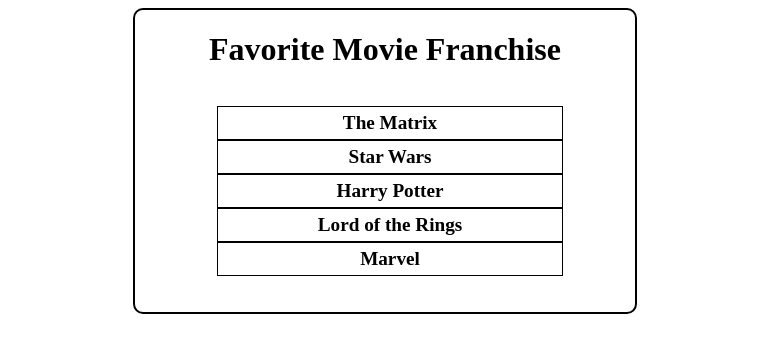
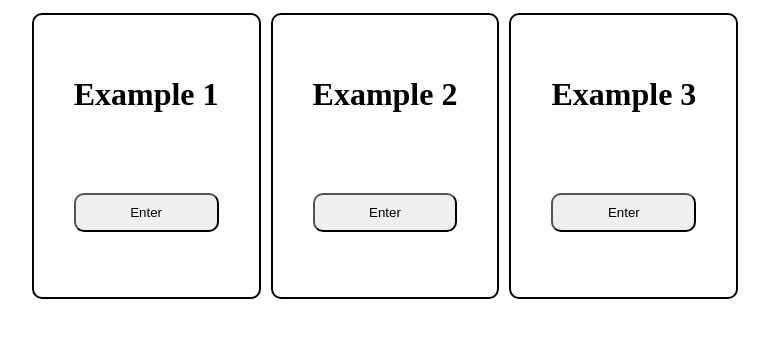
Before and after one commit to dougsten/DOM-Manipulation, a plain HTML site: page index.html in a window 1280 px wide. Shown: the whole page, without its empty margins (255-1024 px from the left). Drawn offline with Linux system fonts and the light colour scheme.

```diff
--- a/css/styles.css
+++ b/css/styles.css
@@ -1,28 +1,33 @@
 .container {
-  display: grid;
-  max-width: 500px;
+  display: flex;
+  min-width: 735px;
   margin: auto;
-  border: 2px solid black;
+  /* border: 2px solid black; */
   border-radius: 10px;
   padding-bottom: 20px;
   justify-content: center;
 }
 
-#main-heading {
-  text-align: center;
+.boxes {
+  display: grid;
+  justify-content: center;
+  align-items: center;
+  border: 2px solid black;
+  margin: 5px;
+  padding: 40px;
+  border-radius: 10px;
 }
 
-ul {
-  display: grid;
-  justify-content: center;
-  margin-right: 30px;
+.boxes button {
+  margin-bottom: 25px;
 }
 
-ul li {
-  list-style-type: none;
-  text-align: center;
-  border: 1px solid black;
-  padding: 5px 100px;
-  font-size: 1.2rem;
-  font-weight: 600;
+.boxes h1 {
+  margin-bottom: 50px;
 }
+
+button {
+  margin-top: 30px;
+  border-radius: 10px;
+  padding: 10px;
+}
--- a/index.html
+++ b/index.html
@@ -8,15 +8,23 @@
 </head>
 <body>
   <div class="container">
-    <h1 id="main-heading">Favorite Movie Franchise</h1>
-    <ul>
-      <li class="list-items">The Matrix</li>
-      <li class="list-items">Star Wars</li>
-      <li class="list-items">Harry Potter</li>
-      <li class="list-items">Lord of the Rings</li>
-      <li class="list-items">Marvel</li>
-    </ul>
+    <div class="boxes box-1">
+      <h1 id="heading">Example 1</h1>
+      <button>Enter</button>
+    </div>
+    <div class="boxes box-2">
+      <h1 id="heading">Example 2</h1>
+      <button>Enter</button>
+    </div>
+    <div class="boxes box-3">
+      <h1 id="heading">Example 3</h1>
+      <button>Enter</button>
+    </div>
 
+
+
+
+  </div>
   <script type="text/javascript" src="./js/appPart-1.js"></script>
 </body>
 </html>
```
